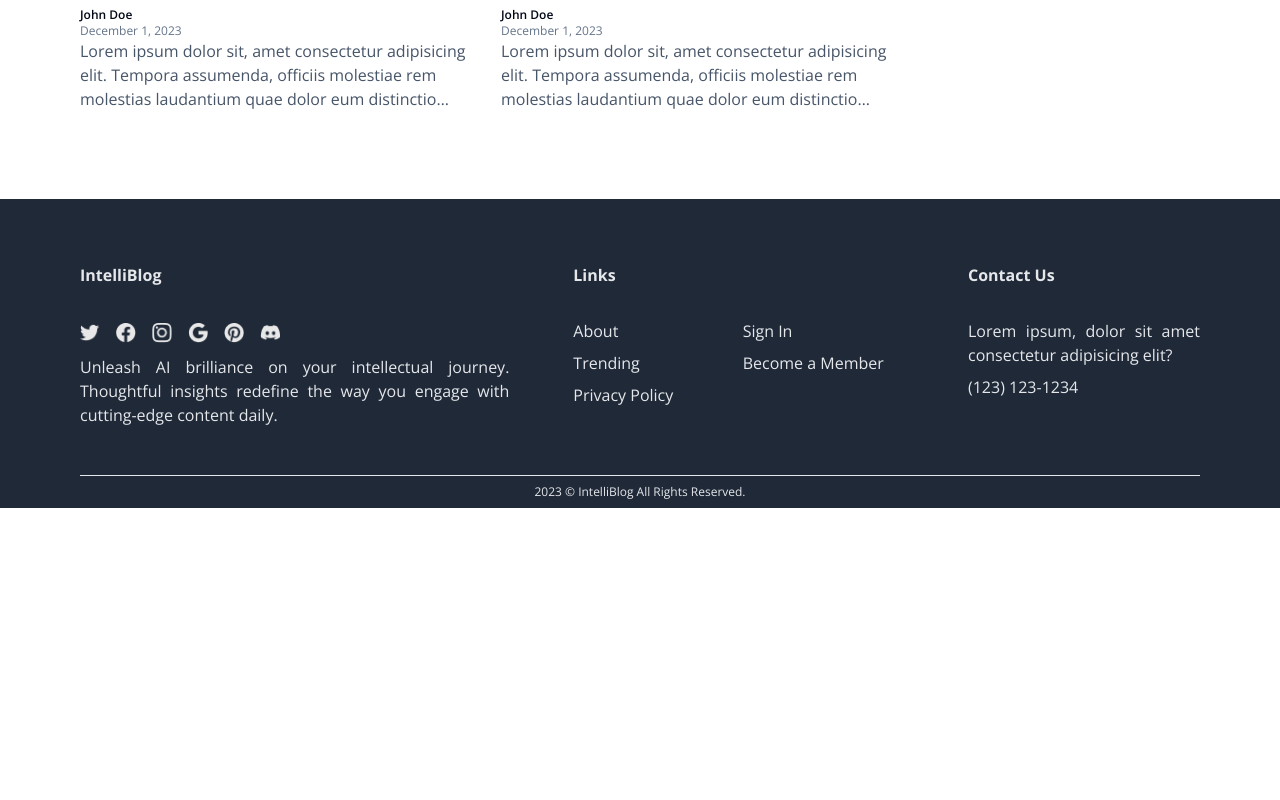
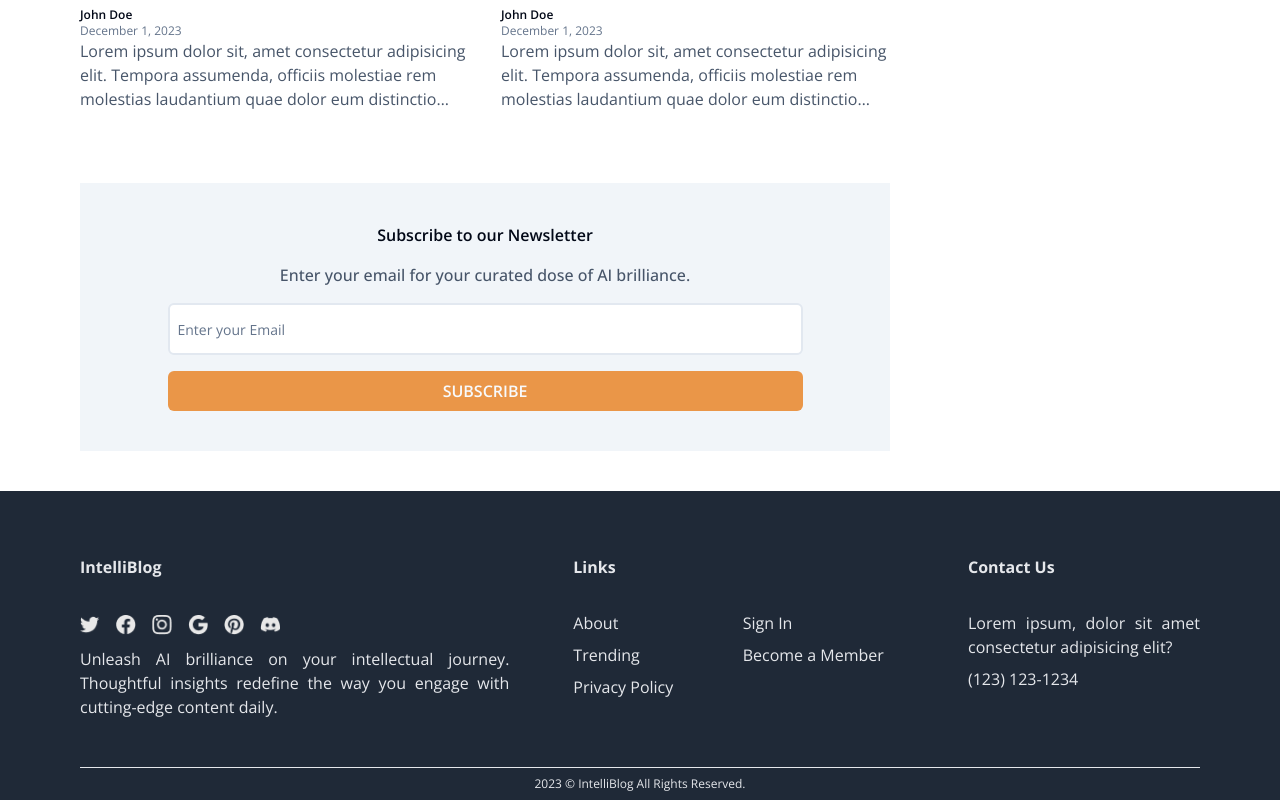
Before and after one commit to mark62005/intelli-blog, a Next.js app: page / in a window 1280 px wide. Shown: the part 3791-4591 px from the top of the page. Before the commit the page ends 4299 px from the top, so only its background shows below. Built offline with nearby package versions, Linux system fonts and the light colour scheme.

Commit message:
Create UI of SubscribeCTA component

```diff
--- a/package.json
+++ b/package.json
@@ -9,6 +9,7 @@
 		"lint": "next lint"
 	},
 	"dependencies": {
+		"@radix-ui/react-label": "^2.0.2",
 		"@radix-ui/react-slot": "^1.0.2",
 		"class-variance-authority": "^0.7.0",
 		"clsx": "^2.0.0",
--- a/src/app/(home)/page.tsx
+++ b/src/app/(home)/page.tsx
@@ -4,6 +4,7 @@
 import TechSection from "./Tech";
 import TravelSection from "./Travel";
 import OtherSection from "./Other";
+import SubscribeCTA from "@/components/landing/SubscribeCTA";
 
 export default function Home() {
 	return (
@@ -21,7 +22,9 @@
 						<TravelSection />
 						<hr className="border" />
 						<OtherSection />
-						<div className="hidden lg:block">{/* SUBSCRIBE CTA */}</div>
+
+						{/* SUBSCRIBE CTA */}
+						<SubscribeCTA className="mt-16" />
 					</div>
 
 					<div className="basis-1/4">{/* SIDEBAR */}</div>
--- /dev/null
+++ b/src/components/landing/SubscribeCTA.tsx
@@ -0,0 +1,38 @@
+"use client";
+import { cn } from "@/lib/utils";
+import { Input } from "../ui/input";
+import { Label } from "../ui/label";
+import { Button } from "../ui/button";
+
+type SubscribeCTAProps = {
+	className?: string;
+};
+
+const SubscribeCTA = ({ className }: SubscribeCTAProps) => {
+	return (
+		<div
+			className={cn(
+				"flex flex-col items-center gap-4 px-6 py-10 bg-secondary text-center",
+				className
+			)}
+		>
+			<h4 className="font-semibold text-base">Subscribe to our Newsletter</h4>
+			<Label className="text-base text-slate-600 w-5/6">
+				Enter your email for your curated dose of AI brilliance.
+			</Label>
+
+			<Input
+				placeholder="Enter your Email"
+				className="w-5/6 py-6 px-2 border-2"
+			/>
+
+			<Button
+				onClick={() => console.log("Subscribe CTA button clicked.")}
+				className="text-base bg-accent-orange font-semibold w-5/6"
+			>
+				SUBSCRIBE
+			</Button>
+		</div>
+	);
+};
+export default SubscribeCTA;
--- /dev/null
+++ b/src/components/ui/input.tsx
@@ -0,0 +1,25 @@
+import * as React from "react";
+
+import { cn } from "@/lib/utils";
+
+export interface InputProps
+	extends React.InputHTMLAttributes<HTMLInputElement> {}
+
+const Input = React.forwardRef<HTMLInputElement, InputProps>(
+	({ className, type, ...props }, ref) => {
+		return (
+			<input
+				type={type}
+				className={cn(
+					"flex h-10 w-full rounded-md border border-input bg-background px-3 py-2 text-sm ring-offset-background file:border-0 file:bg-transparent file:text-sm file:font-medium placeholder:text-muted-foreground focus-visible:outline-none focus-visible:ring-2 focus-visible:ring-ring focus-visible:ring-offset-2 disabled:cursor-not-allowed disabled:opacity-50",
+					className
+				)}
+				ref={ref}
+				{...props}
+			/>
+		);
+	}
+);
+Input.displayName = "Input";
+
+export { Input };
--- /dev/null
+++ b/src/components/ui/label.tsx
@@ -0,0 +1,26 @@
+"use client";
+
+import * as React from "react";
+import * as LabelPrimitive from "@radix-ui/react-label";
+import { cva, type VariantProps } from "class-variance-authority";
+
+import { cn } from "@/lib/utils";
+
+const labelVariants = cva(
+	"text-sm font-medium leading-none peer-disabled:cursor-not-allowed peer-disabled:opacity-70"
+);
+
+const Label = React.forwardRef<
+	React.ElementRef<typeof LabelPrimitive.Root>,
+	React.ComponentPropsWithoutRef<typeof LabelPrimitive.Root> &
+		VariantProps<typeof labelVariants>
+>(({ className, ...props }, ref) => (
+	<LabelPrimitive.Root
+		ref={ref}
+		className={cn(labelVariants(), className)}
+		{...props}
+	/>
+));
+Label.displayName = LabelPrimitive.Root.displayName;
+
+export { Label };
```
Also changed, not shown: 1 other file (tests, documents, lock files or other folders).
